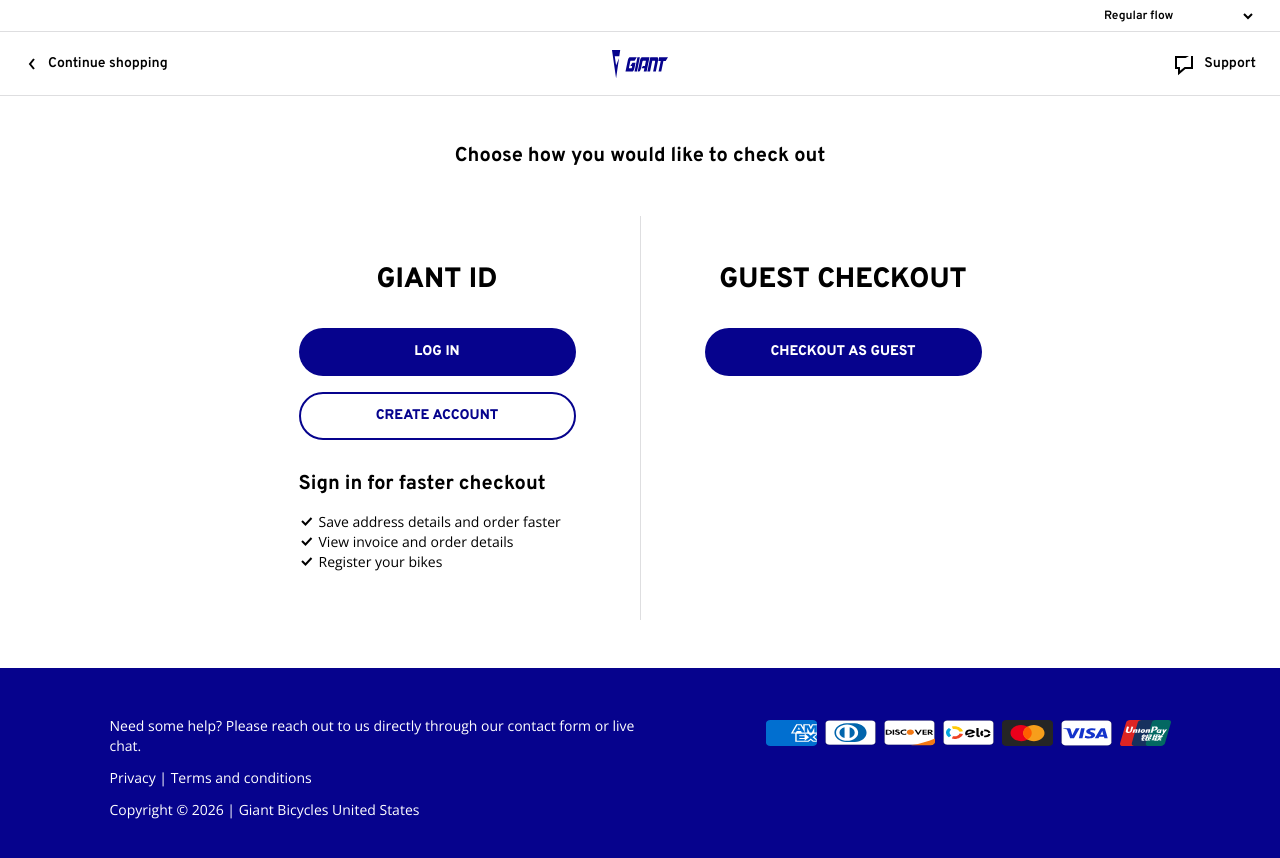
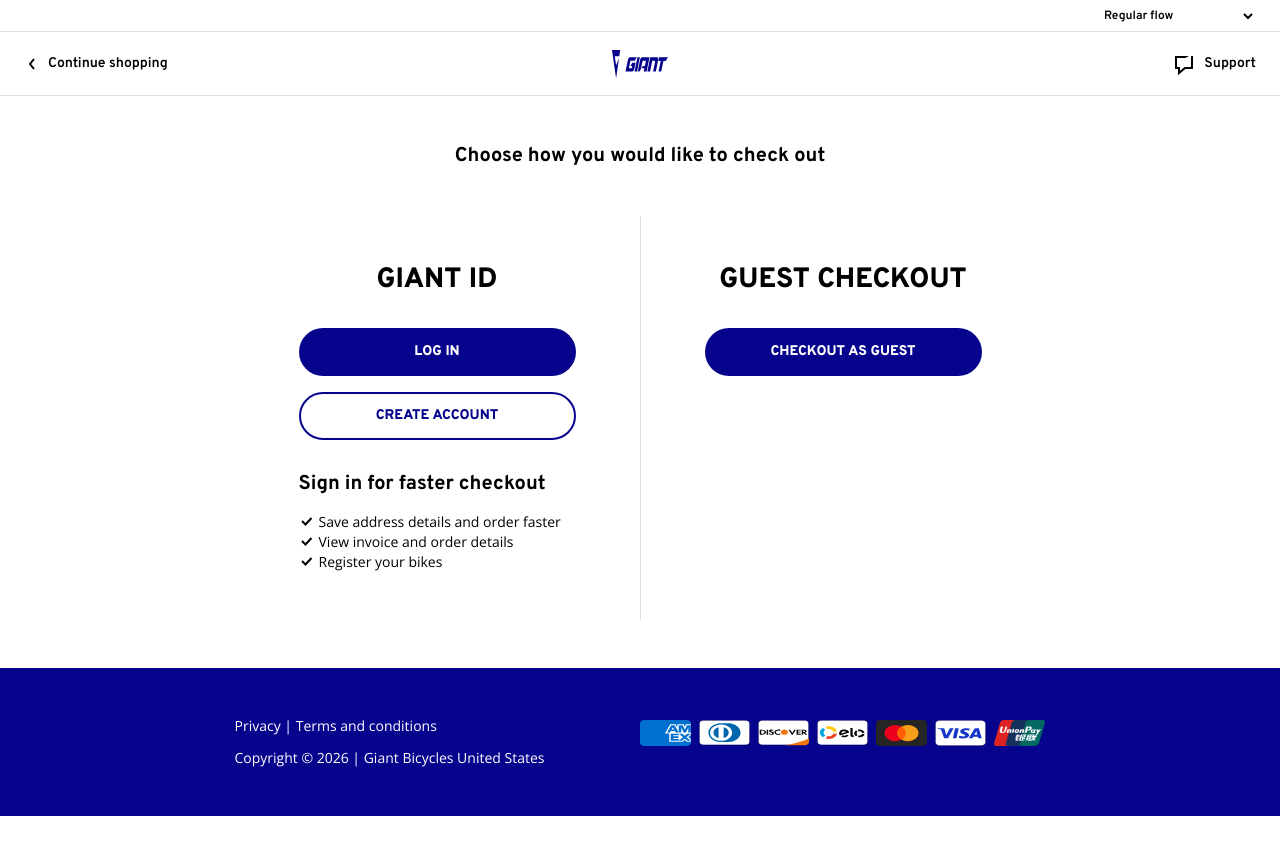
Before and after one commit to maxzijdenbos-gif/Giant_Checkout, a React (Vite) app: page / in a window 1280 px wide. Shown: the top 858 px of the page. After the commit the page ends 816 px from the top, so only its background shows below. Built offline with nearby package versions, Linux system fonts and the light colour scheme.

Commit message:
fix: remove help text from footer for cleaner design

```diff
--- a/src/components/Footer.tsx
+++ b/src/components/Footer.tsx
@@ -10,7 +10,6 @@
     <footer className={`footer footer--${variant}`}>
       <div className="footer-inner">
         <div className="footer-text">
-          <p className="footer-text__help">Need some help? Please reach out to us directly through our contact form or live chat.</p>
           {variant === 'dark' && (
             <div className="footer-usp">
               <strong className="footer-usp__title">Right to Return</strong>
```
